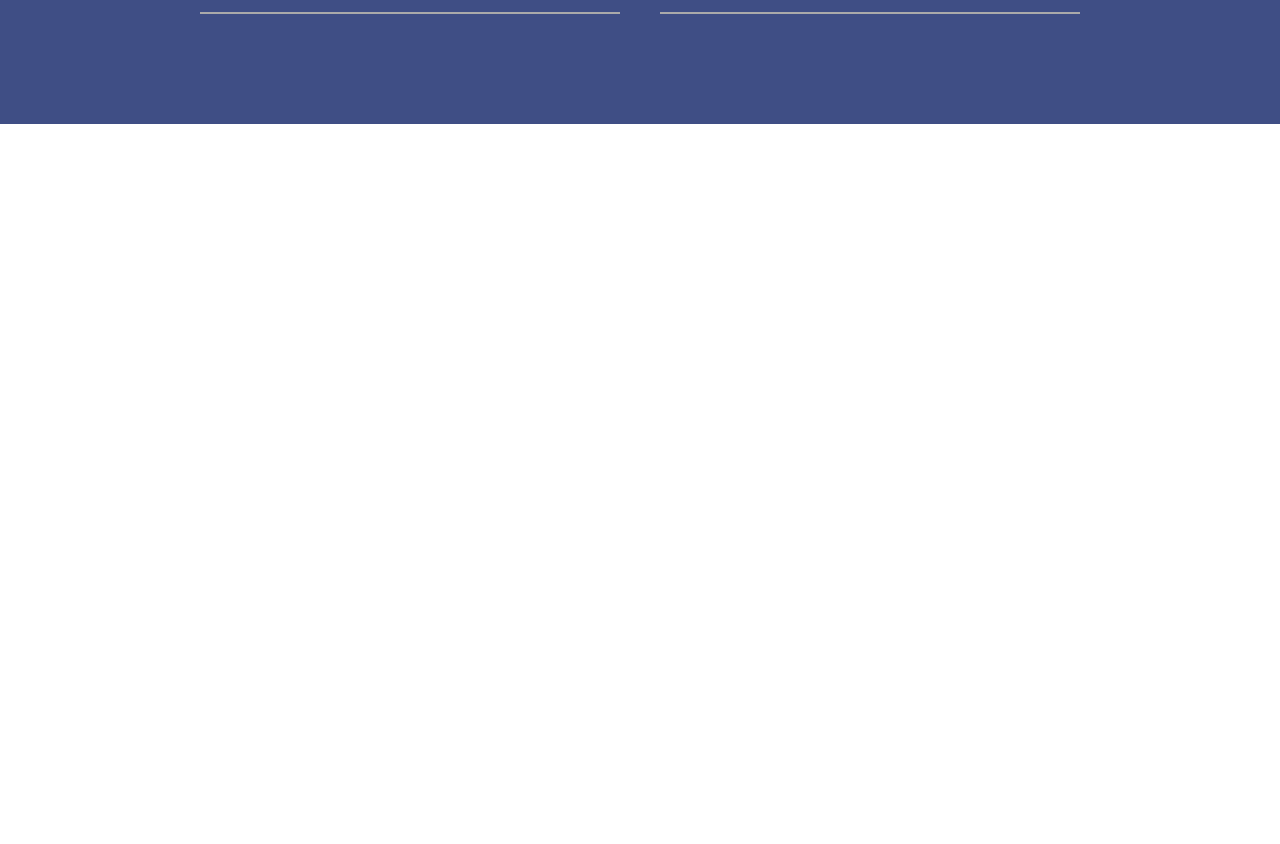
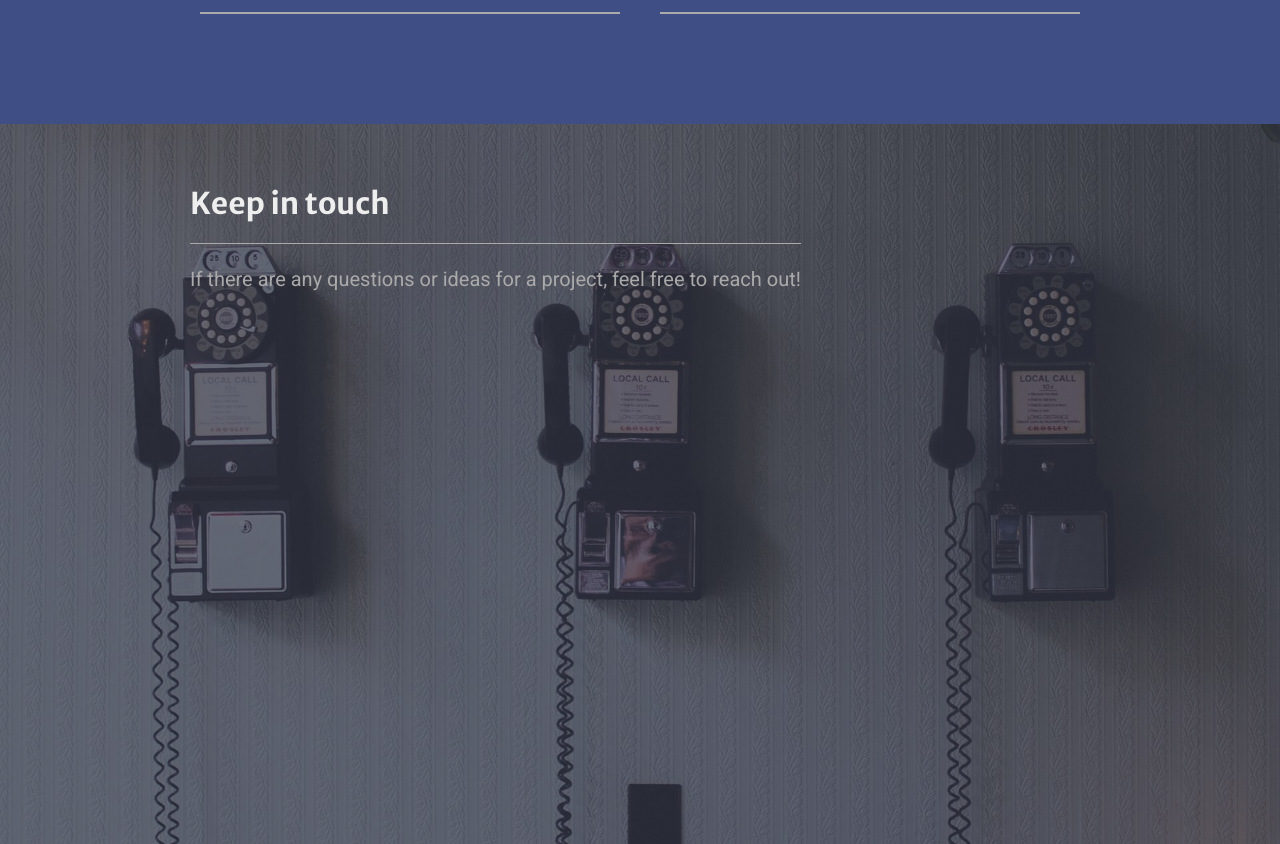
Before and after one commit to its-gio/its-gio.github.io, a React (Create React App) app: page / in a window 1280 px wide. Shown: the part 1784-2628 px from the top of the page. Before the commit the page ends 1908 px from the top, so only its background shows below. Built offline with nearby package versions, Linux system fonts and the light colour scheme.

Commit message:
Added Footer module. Needs overlap to match other modules.

```diff
--- a/src/App.jsx
+++ b/src/App.jsx
@@ -3,6 +3,7 @@ import "./App.scss";
 import Banner from "./components/Banner";
 import Meet from "./components/Meet";
 import Skills from "./components/Skills/Skills";
+import Footer from "./components/Footer";
 
 function App() {
   return (
@@ -10,6 +11,7 @@ function App() {
       <Banner />
       <Meet />
       <Skills />
+      <Footer />
     </>
   );
 }
--- a/src/App.scss
+++ b/src/App.scss
@@ -2,6 +2,7 @@
 @import "./styles/Banner.scss";
 @import "./styles/Meet.scss";
 @import "./styles/Skills.scss";
+@import "./styles/Footer.scss";
 
 * {
   box-sizing: border-box;
--- /dev/null
+++ b/src/components/Footer.jsx
@@ -0,0 +1,17 @@
+import React from "react";
+
+export default function Footer() {
+  return (
+    <div className="footer">
+      <div className="footer-inner">
+        <div className="footer-inner--content">
+          <h2 className="footer-inner--content__title">Keep in touch</h2>
+          <p className="footer-inner--content__tagline">
+            If there are any questions or ideas for a project, feel free to
+            reach out!
+          </p>
+        </div>
+      </div>
+    </div>
+  );
+}
--- a/src/components/Skills/Skills.jsx
+++ b/src/components/Skills/Skills.jsx
@@ -53,7 +53,7 @@ export default function Skills() {
     <div className="skills">
       <div className="skills-inner">
         <div className="skills-inner--content">
-          <h2 className="skills-inner--content__title">Skillset</h2>
+          <h2 className="skills-inner--content__title">Skills</h2>
           <p className="skills-inner--content__tagline">
             This is the knowledge I picked up over the years in projects. Mainly
             a front-end developer, I am very interested in testing and growing
--- /dev/null
+++ b/src/styles/Footer.scss
@@ -0,0 +1,29 @@
+@import "./mixins/TNT.scss";
+@import "./mixins/Overlap.scss";
+
+.footer {
+  @include overlap(right, none);
+  position: relative;
+  height: 90vh;
+  background-image: linear-gradient(
+      to top,
+      rgba(46, 49, 65, 0.7),
+      rgba(46, 49, 65, 0.7)
+    ),
+    url(../img/stay-connected.jpg);
+  background-repeat: no-repeat;
+  background-attachment: fixed;
+  background-position: bottom center;
+  background-size: cover;
+
+  &-inner {
+    display: flex;
+    max-width: 900px;
+    width: 100%;
+    margin: 0 auto;
+
+    &--content {
+      @include title-and-tagline;
+    }
+  }
+}
```
Also changed, not shown: src/img/stay-connected.jpg (added).
